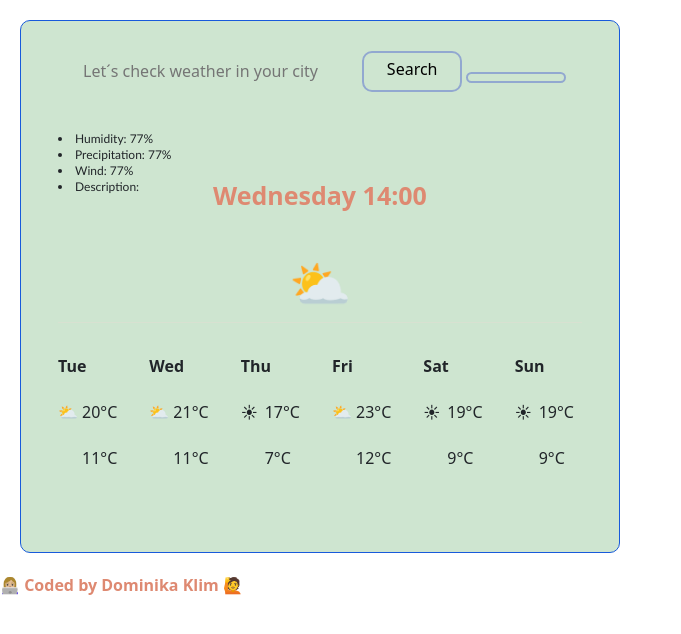
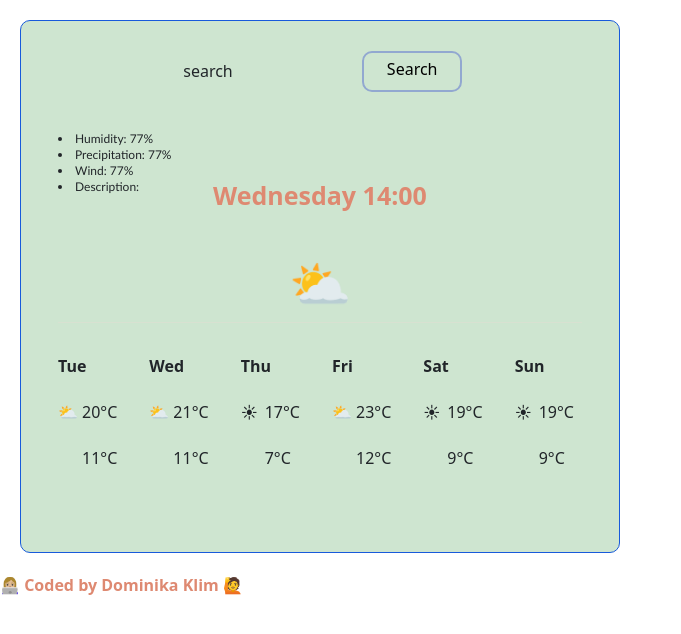
Before and after one commit to domkli/dominikas-final-project_apa, a website built with Parcel: page index.html in a window 1280 px wide. Shown: the whole page, without its empty margins (0-681 px from the left). Built offline with nearby package versions, Linux system fonts and the light colour scheme; no server answers.

Commit message:
got rid of current location button

```diff
--- a/index.html
+++ b/index.html
@@ -32,7 +32,8 @@
         <div.class = "row">
          <div.class =  "col-10">
         <input
-          type="search"
+          type="submit"
+          value="search"
           id="city-input"
           placeholder="Let´s check weather in your city"
           class="btn btn "
@@ -40,7 +41,7 @@
          </div.class = "col-3">
       </form>
       <button>Search</button>
-      <button id="current-location-button"></button>
+
       <h1  id="Barcelona"></h1>
       <br />
 
--- a/src/index.js
+++ b/src/index.js
@@ -55,7 +55,6 @@ function displayTemperature(response) {
   cityElement.innerHTML = response.data.name;
 }
 
-
 function search(city) {
   let apiKey = "c22d7cfa34c632413da8b22d306863b3";
   let apiUrl = `https://api.openweathermap.org/data/2.5/weather?q=${city}&appid=${apiKey}&units=metric`;
```
